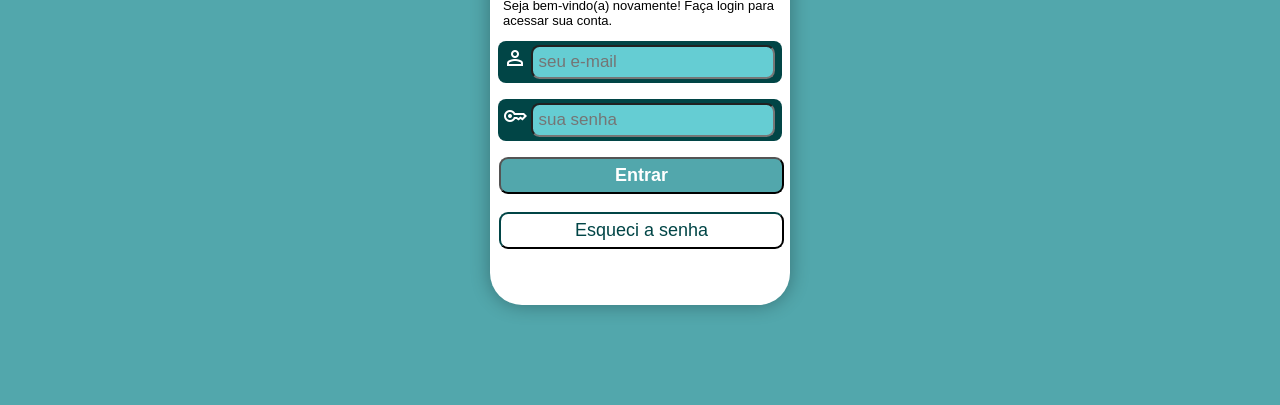
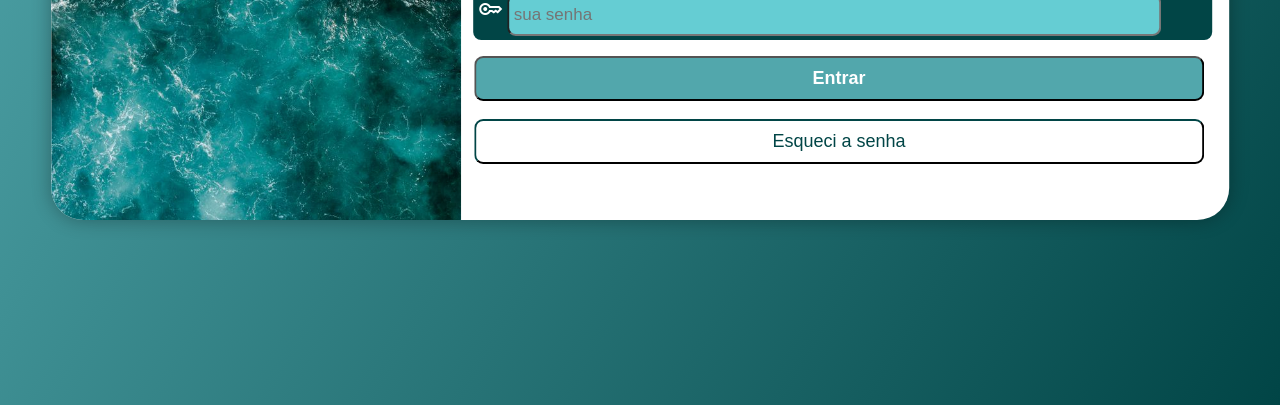
Before and after one commit to pedroaraujo07/projeto-login, a plain HTML site: page index.html in a window 1280 px wide. Shown: the part 395-800 px from the top of the page. Drawn offline with nearby package versions, Linux system fonts and the light colour scheme.

Commit message:
Tablet Version

```diff
--- a/index.html
+++ b/index.html
@@ -37,7 +37,7 @@
 
                     <p><input type="submit" value="Entrar" class="box2" id="botao-entrar"></p>
 
-                    <p><input type="button" value="Esqueci a senha" class="box2" id="botao-esqueci-senha"></p>
+                    <p><a href="cadastro.php"><input type="button" value="Esqueci a senha" class="box2" id="botao-esqueci-senha"></a></p>
 
                 </form>
             </div>
--- a/styles/style.css
+++ b/styles/style.css
@@ -10,14 +10,18 @@
     padding: 0;
 }
 
-html {
+html, body {
+    width: 100vw;
+    height: 100vh;
+}
+
+body {
     background-color: #52A7AC;
     font-family: Arial, Helvetica, sans-serif;
 }
 
 section {
     width: 300px;
-
     background-color: white;
     border-radius: 2em;
     height: 600px;
@@ -26,7 +30,6 @@ section {
     top: 50%;
     left: 50%;
     transform: translate(-50%, -50%);
-
 }
 
 #div-image {
--- a/styles/tablet.css
+++ b/styles/tablet.css
@@ -2,6 +2,60 @@
 
 @media screen and (min-width: 760px) {
 
+    :root {
+    --cor-azul-escuro: #014546;
+    --cor-azul-claro: #52A7AC;
+}
 
+    html {
+        background-color: #46999e;
+    }
 
+    body {
+        background: linear-gradient(300deg, #014546, #52A7AC);
+    }
+
+    section {
+        width: 92vw;
+        height: 430px;
+    }
+
+    #div-image {
+        height: 430px;
+        border-radius: 2em 0 0 2em;
+        width: 32vw;
+        background-position: center right;
+        display: inline-block;
+    }
+
+    #div-form {
+        width: 59vw;
+        display: inline-block;
+        vertical-align: top;
+    }
+
+    div h1 {
+        margin-top: 1em;
+    }
+
+    div p#p {
+        font-size: medium;
+        margin-top: 1em;
+        margin-bottom: 1em;
+    }
+
+    div .input1 {
+        height: 28px;
+        width: 50vw;
+        bottom: 1px;
+        font-size: auto;
+    }
+
+    div .box2 {
+        width: 57vw;
+    }
+
+    div .box1, div .box2 {
+        height: 45px;
+    }
 }
```
